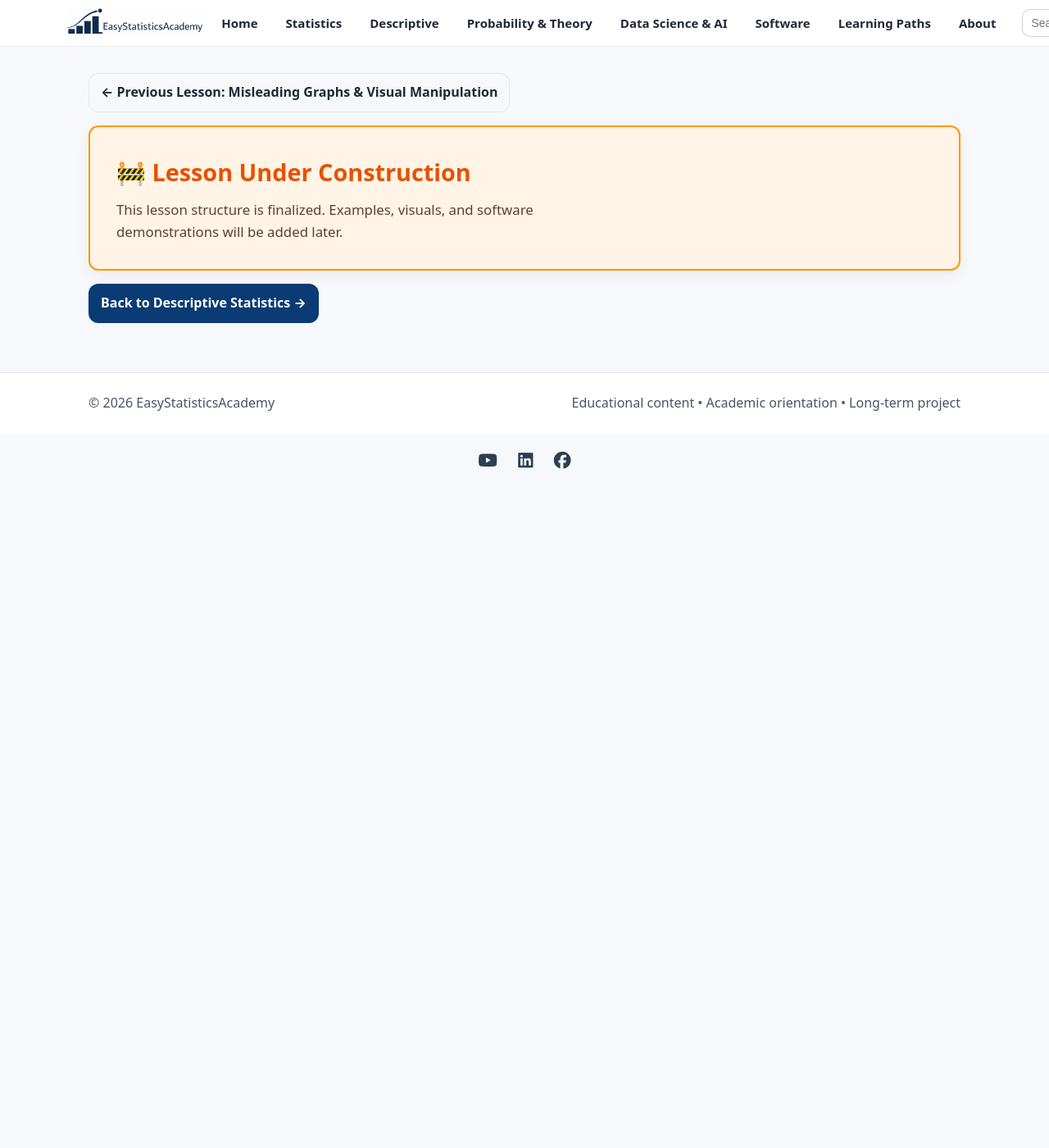
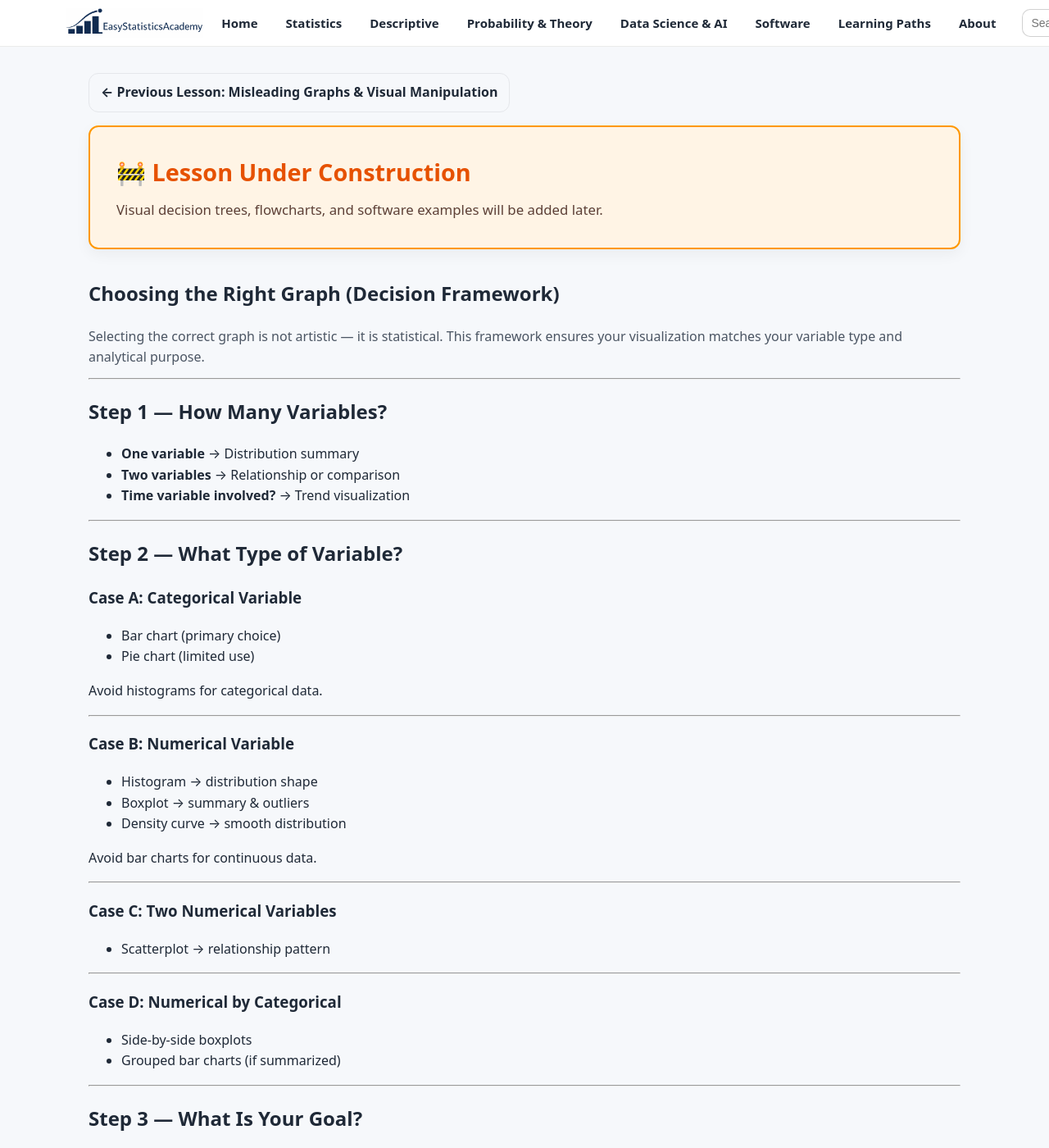
Before and after one commit to ammar-homaida-statistics/easystatisticsacademy, a Jekyll site: the page built from descriptive/visualization/choosing-the-right-graph/index.md, in a window 1280 px wide and 1400 px high. Shown: the whole window at 82% size. Built offline with Jekyll 4.4.1, drawn with Linux system fonts in a browser that asks for light colours; some of the changed text lies outside the part shown.

Commit message:
Add lesson content

```diff
--- a/descriptive/visualization/choosing-the-right-graph/index.md
+++ b/descriptive/visualization/choosing-the-right-graph/index.md
@@ -1,17 +1,19 @@
 ---
 layout: default
 title: "Choosing the Right Graph (Decision Framework)"
-description: "A practical framework to choose the correct visualization every time."
+description: "A structured decision framework to choose the correct visualization based on variable type and purpose."
 permalink: /descriptive/visualization/choosing-the-right-graph/
 sidebar: false
 ---
 
+<!-- Previous Button -->
 <section class="section section-slim">
   <a class="btn btn-outline" href="/descriptive/visualization/misleading-graphs/">
     ← Previous Lesson: Misleading Graphs & Visual Manipulation
   </a>
 </section>
 
+<!-- UNDER CONSTRUCTION -->
 <section class="section section-slim">
   <div class="callout" style="background:#fff4e5; border:2px solid #ff9800; padding:2rem; border-radius:12px;">
     <div class="callout-copy">
@@ -19,10 +21,165 @@ sidebar: false
         🚧 Lesson Under Construction
       </h2>
       <p style="margin:0; font-size:1.05rem; color:#5d4037; line-height:1.6;">
-        This lesson structure is finalized. Examples, visuals, and software demonstrations will be added later.
+        Visual decision trees, flowcharts, and software examples will be added later.
       </p>
     </div>
   </div>
+</section>
+
+<section class="section">
+
+<div class="section-head">
+  <h1>Choosing the Right Graph (Decision Framework)</h1>
+  <p>
+    Selecting the correct graph is not artistic — it is statistical.
+    This framework ensures your visualization matches your variable type and analytical purpose.
+  </p>
+</div>
+
+<hr>
+
+<h2>Step 1 — How Many Variables?</h2>
+
+<ul>
+  <li><strong>One variable</strong> → Distribution summary</li>
+  <li><strong>Two variables</strong> → Relationship or comparison</li>
+  <li><strong>Time variable involved?</strong> → Trend visualization</li>
+</ul>
+
+<hr>
+
+<h2>Step 2 — What Type of Variable?</h2>
+
+<h3>Case A: Categorical Variable</h3>
+
+<ul>
+  <li>Bar chart (primary choice)</li>
+  <li>Pie chart (limited use)</li>
+</ul>
+
+<p>
+Avoid histograms for categorical data.
+</p>
+
+<hr>
+
+<h3>Case B: Numerical Variable</h3>
+
+<ul>
+  <li>Histogram → distribution shape</li>
+  <li>Boxplot → summary & outliers</li>
+  <li>Density curve → smooth distribution</li>
+</ul>
+
+<p>
+Avoid bar charts for continuous data.
+</p>
+
+<hr>
+
+<h3>Case C: Two Numerical Variables</h3>
+
+<ul>
+  <li>Scatterplot → relationship pattern</li>
+</ul>
+
+<hr>
+
+<h3>Case D: Numerical by Categorical</h3>
+
+<ul>
+  <li>Side-by-side boxplots</li>
+  <li>Grouped bar charts (if summarized)</li>
+</ul>
+
+<hr>
+
+<h2>Step 3 — What Is Your Goal?</h2>
+
+<ul>
+  <li>Show distribution → Histogram / Boxplot</li>
+  <li>Compare categories → Bar chart</li>
+  <li>Compare numerical across groups → Boxplot</li>
+  <li>Show relationship → Scatterplot</li>
+  <li>Show trend over time → Line graph</li>
+</ul>
+
+<hr>
+
+<h2>Decision Summary Table</h2>
+
+<table class="table">
+  <thead>
+    <tr>
+      <th>Data Structure</th>
+      <th>Best Graph</th>
+    </tr>
+  </thead>
+  <tbody>
+    <tr>
+      <td>1 categorical variable</td>
+      <td>Bar chart</td>
+    </tr>
+    <tr>
+      <td>1 numerical variable</td>
+      <td>Histogram / Boxplot</td>
+    </tr>
+    <tr>
+      <td>2 numerical variables</td>
+      <td>Scatterplot</td>
+    </tr>
+    <tr>
+      <td>Numerical by categorical</td>
+      <td>Side-by-side boxplots</td>
+    </tr>
+    <tr>
+      <td>Time series</td>
+      <td>Line graph</td>
+    </tr>
+  </tbody>
+</table>
+
+<hr>
+
+<h2>Common Mistake Checklist</h2>
+
+<ul>
+  <li>Using bar charts for continuous data</li>
+  <li>Using histograms for categorical data</li>
+  <li>Choosing graph before understanding variable type</li>
+  <li>Ignoring the research question</li>
+</ul>
+
+<hr>
+
+<h2>Professional Rule</h2>
+
+<p>
+Tables verify.
+Graphs reveal.
+Interpretation explains.
+</p>
+
+<p>
+Never reverse this order.
+</p>
+
+<hr>
+
+<h2>Summary</h2>
+
+<ul>
+  <li>Graph selection depends on variable type.</li>
+  <li>Number of variables determines structure.</li>
+  <li>Purpose determines final choice.</li>
+  <li>Visualization is statistical logic, not decoration.</li>
+</ul>
+
+<p>
+If you can justify your graph choice logically, you are thinking statistically.
+</p>
+
 </section>
 
 <!-- Return to Descriptive Home -->
```
